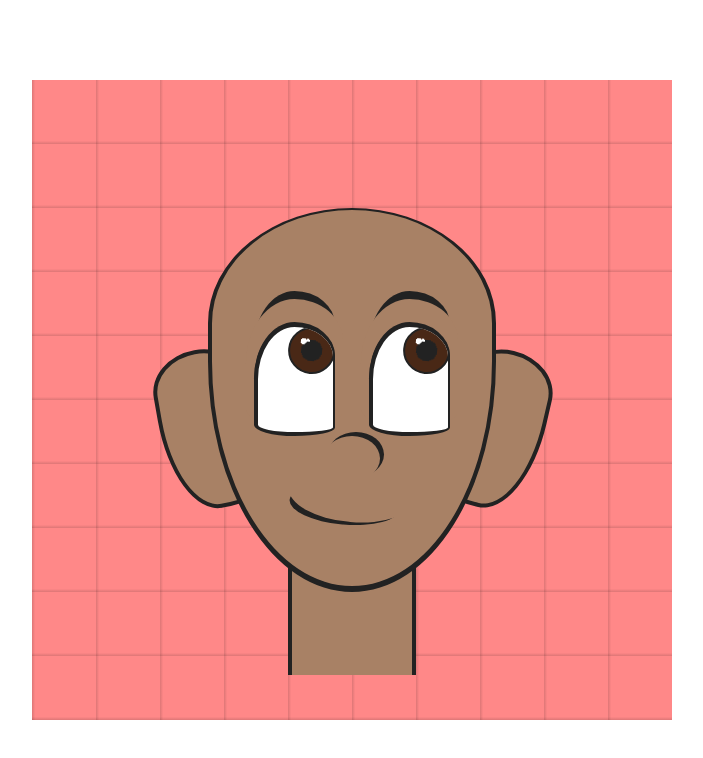
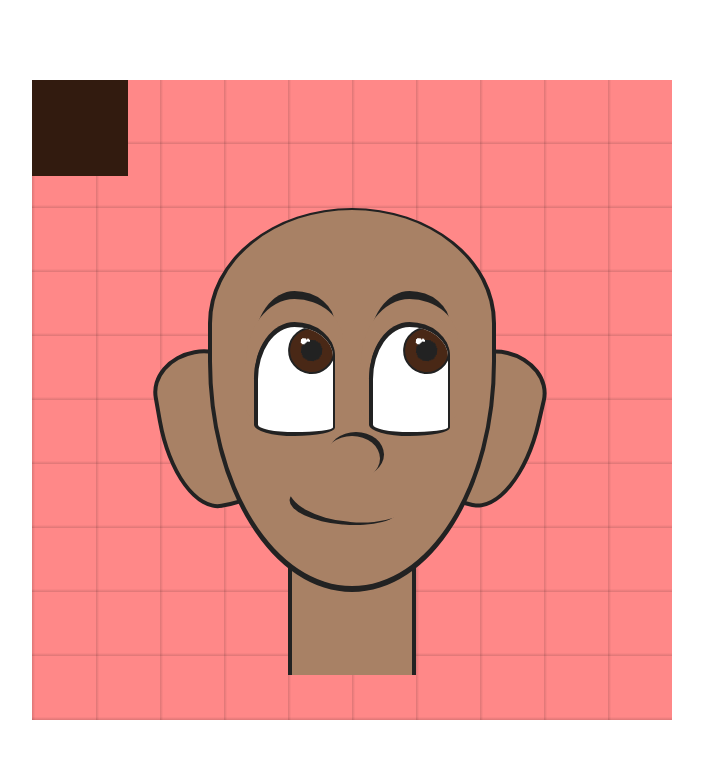
Before and after one commit to thatimoreira/CSScarton, a plain HTML site: page index.html in a window 1280 px wide. Shown: the whole page, without its empty margins (288-991 px from the left). Drawn offline with Linux system fonts and the light colour scheme.

Commit message:
Create top hair structure

```diff
--- a/index.html
+++ b/index.html
@@ -21,6 +21,7 @@
                 <div class="nose"></div>
                 <div class="mouth"></div>
             </div>
+            <div class="hair-top"></div>
         </div>
     </body>
 </html>
--- a/styles.css
+++ b/styles.css
@@ -1,6 +1,7 @@
 #cartoon {
     --line: #222;
     --skin: #a88165;
+    --hair: #321b0f;
     --iris: #492816;
     width: 80vmin;
     height: 80vmin;
@@ -41,7 +42,7 @@
 
 .ear + .ear {
     left: auto;
-    right: 20%;
+    right: 21%;
     transform: scaleX(-1) rotate(-13deg);
 }
 
@@ -123,3 +124,9 @@
     left: 50%;
     transform:translateX(-50%) rotate(5deg);
 }
+
+.hair-top {
+    width: 15%;
+    height: 15%;
+    background: var(--hair);
+}
```
